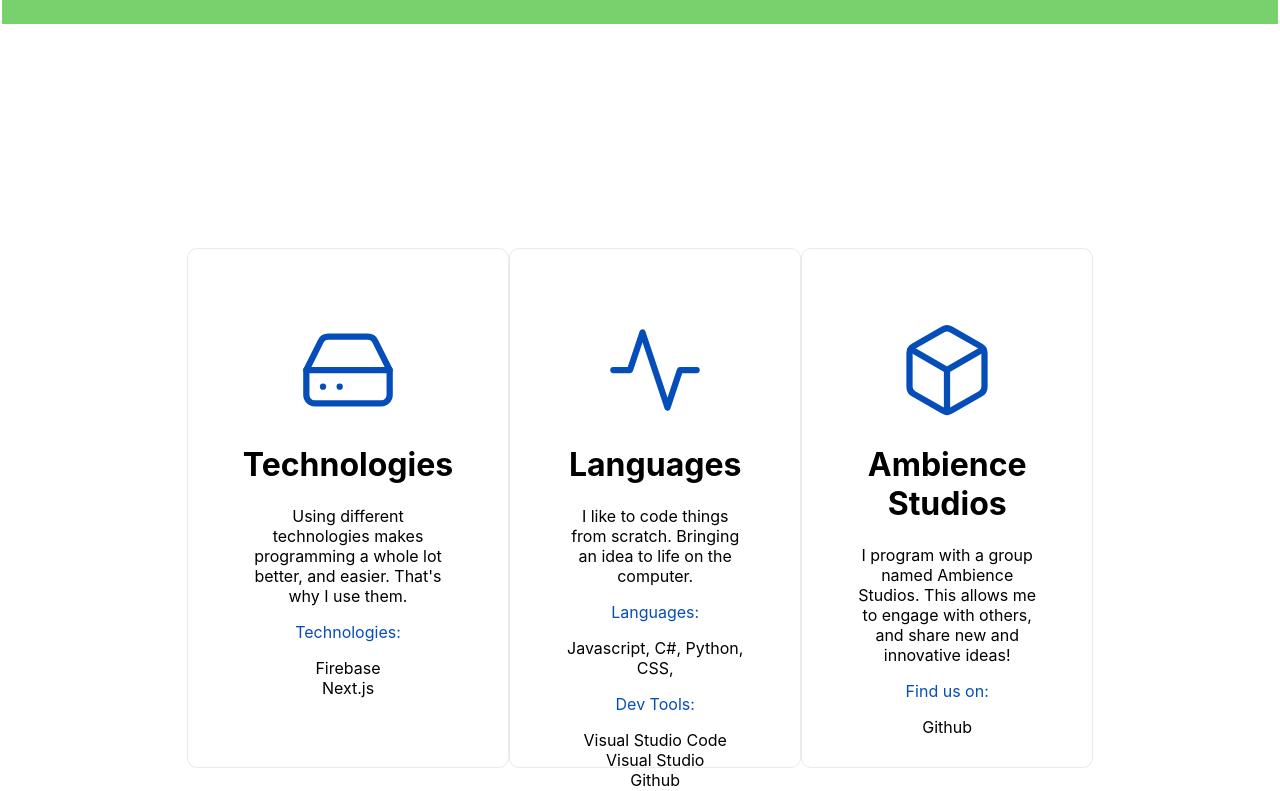
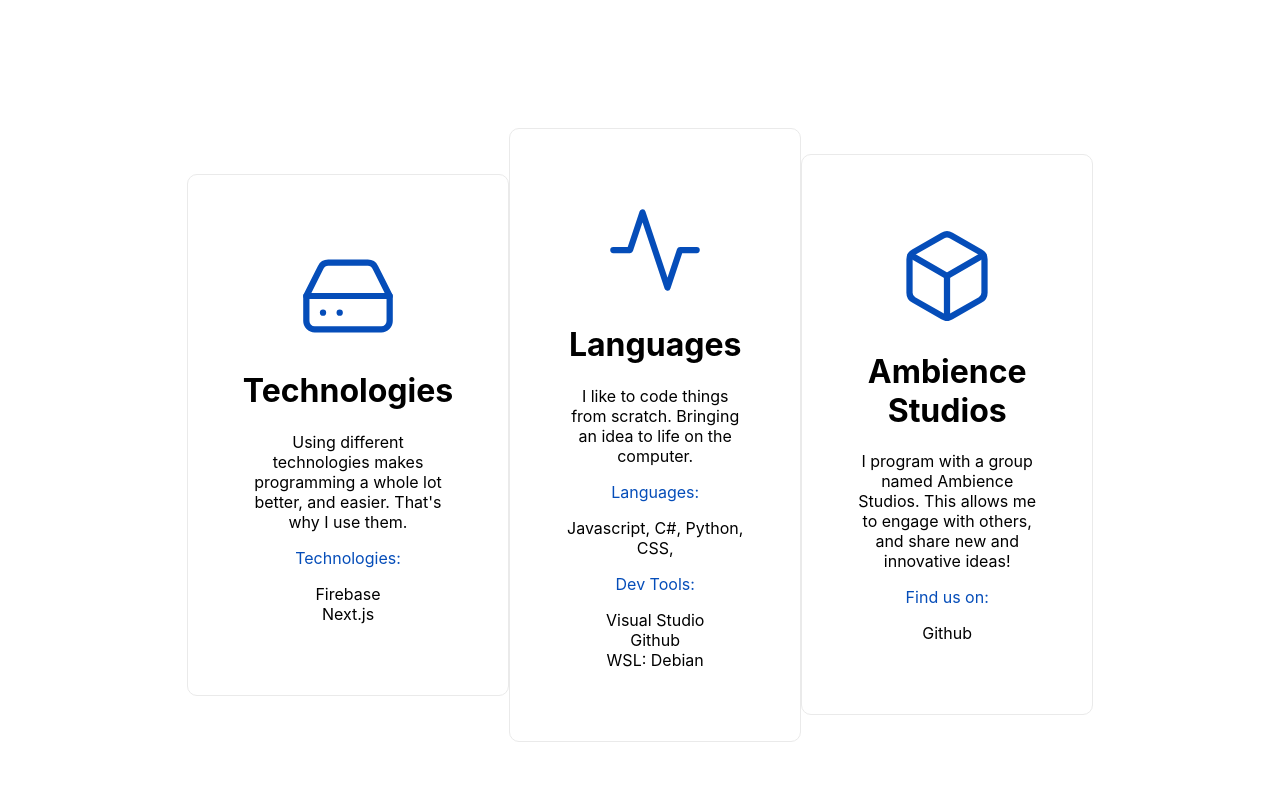
Before and after one commit to LCordial/MyPortfolio, a Next.js app: page / in a window 1280 px wide. Shown: the part 1760-2551 px from the top of the page. Built offline with nearby package versions, Linux system fonts and the light colour scheme.

Commit message:
updated responsiveness to screen size

```diff
--- a/components/Column.js
+++ b/components/Column.js
@@ -42,10 +42,9 @@ export default function Column({ children, column }) {
                     <p className={styles.text}>Javascript, C#, Python, CSS,</p>
                     <p className={styles.paragraphtitle}>Dev Tools:</p>
                     <ul className={styles.list}>
-                      <li>Visual Studio Code</li>
                       <li>Visual Studio</li>
                       <li>Github</li>
-                      <li>Terminal</li>
+                      <li>WSL: Debian</li>
                     </ul>
                   </div>
                 </div>
--- a/components/component style/column.module.scss
+++ b/components/component style/column.module.scss
@@ -1,5 +1,5 @@
 .container {
-  padding: 5em;
+  padding: 0.5em;
   height: auto;
 
   transition: 0.1ms;
@@ -21,7 +21,7 @@
 
   color: inherit;
   text-decoration: none;
-  height: 65vh;
+  height: auto;
   padding: 5%;
 
   border: 1px solid #eaeaea;
--- a/pages/index.js
+++ b/pages/index.js
@@ -29,7 +29,7 @@ export default function Home() {
       </Head>
 
       <main>
-        <ul className={[navbar.navbarlist]}>
+        {/* <ul className={[navbar.navbarlist]}>
           <li className={[navbar.navbaritem]}>
             <Link href="/contact">
               <a className={[navbar.navbaritema]}>Contact me</a>
@@ -40,7 +40,7 @@ export default function Home() {
               <a className={[navbar.navbaritema]}>Store</a>
             </Link>
           </li>
-        </ul>
+        </ul> */}
 
         {/* Renderign Title, About Me and Columns etc.*/}
         <Title title />
@@ -272,9 +272,7 @@ export default function Home() {
 
         .grid {
           display: flex;
-          align-items: center;
           justify-content: center;
-          flex-wrap: wrap;
 
           margin-top: 3rem;
         }
@@ -311,12 +309,7 @@ export default function Home() {
           line-height: 1.5;
         }
 
-        @media (max-width: 600px) {
-          .grid {
-            width: 100%;
-            flex-direction: column;
-          }
-        }
+\\
 
         html,
         body,
```
Also changed, not shown: 1 other file (tests, documents, lock files or other folders).
